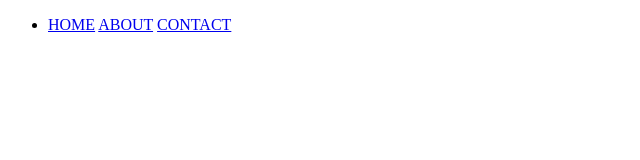
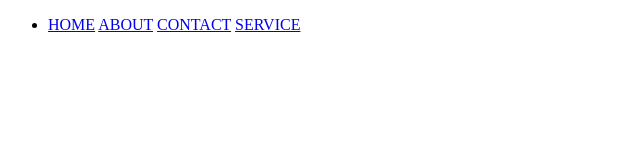
Before and after one commit to pisethpoeurn/Practice, a plain HTML site: page index.html in a window 1280 px wide. Shown: the full height of the page, 0-640 px from the left. Drawn offline with Linux system fonts and the light colour scheme.

Commit message:
#1 Main Menu: add Service

```diff
--- a/index.html
+++ b/index.html
@@ -13,6 +13,7 @@
             <a href="#">HOME</a>
             <a href="#">ABOUT</a>
             <a href="#">CONTACT</a>
+            <a href="#">SERVICE</a>
         </li>
     </ul>
 </body>
```
